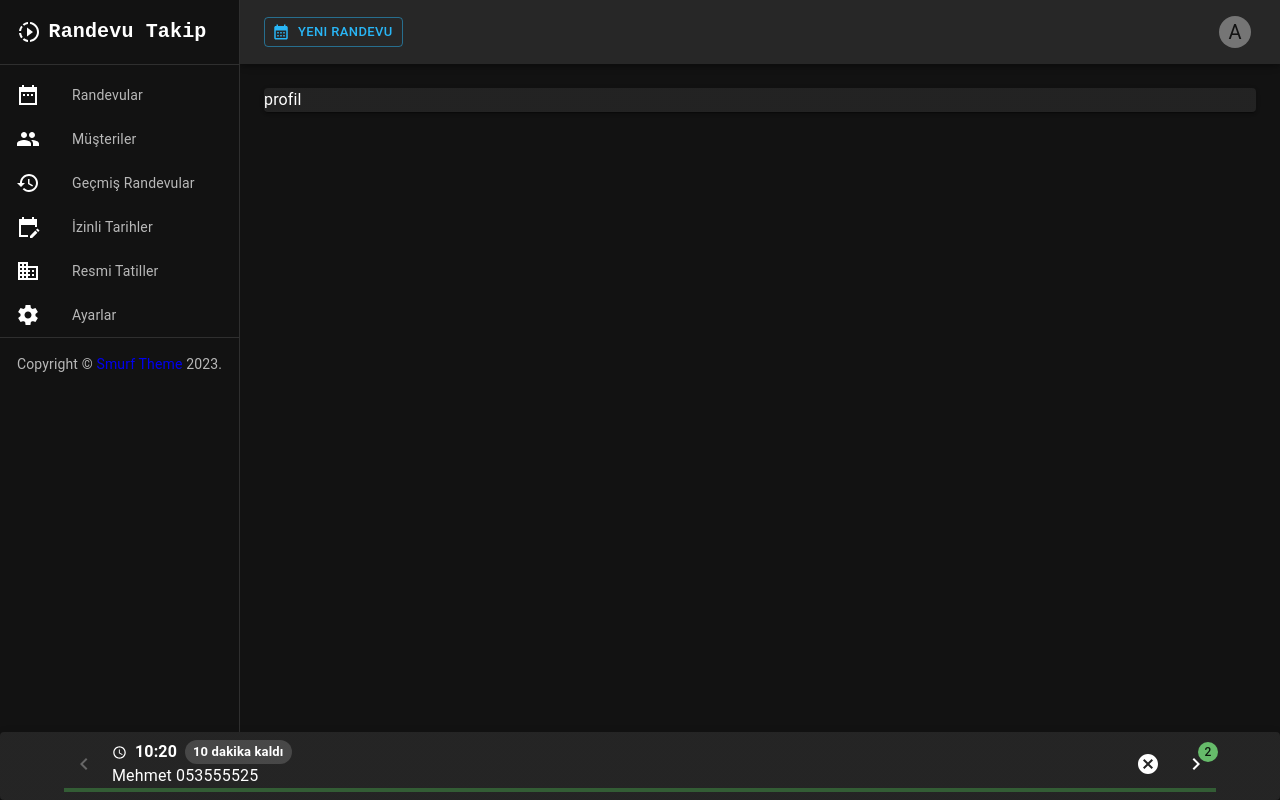
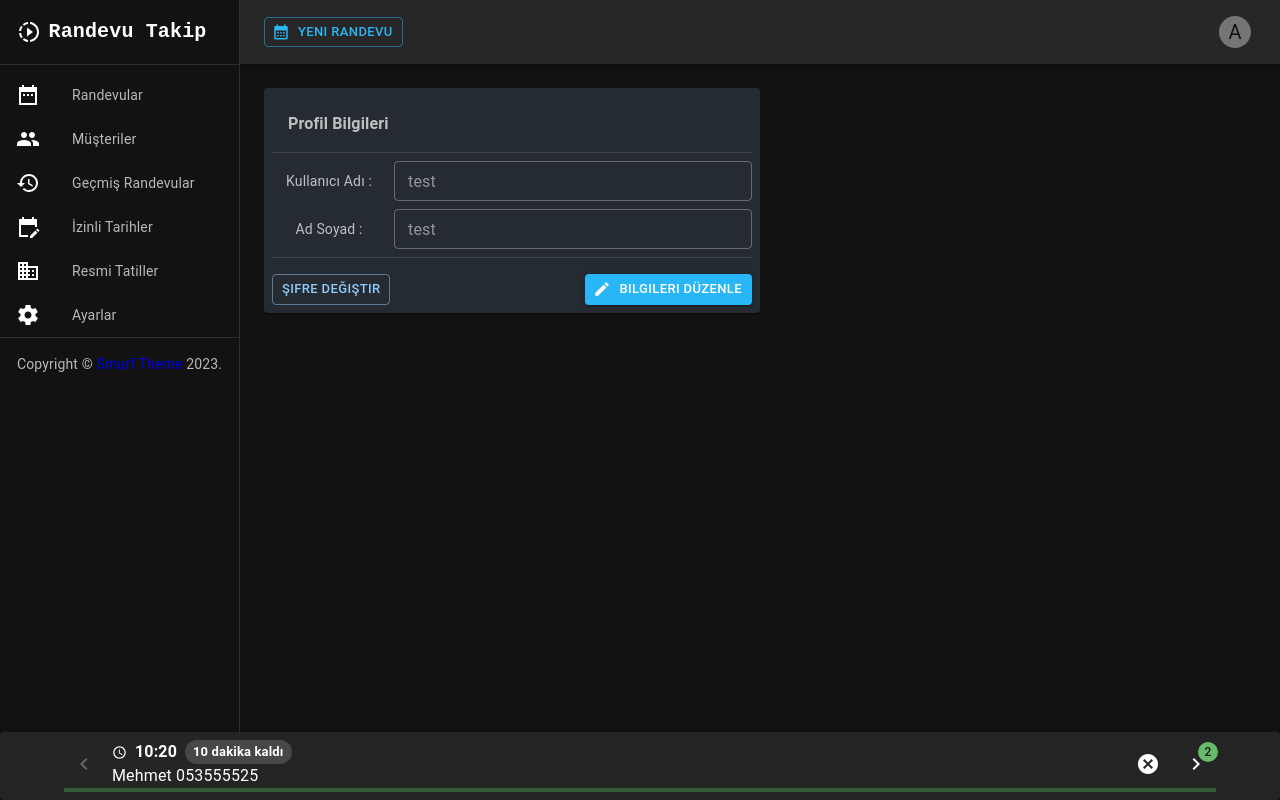
Before and after one commit to gorkembayraktar/randevu-takip, a React (Create React App) app: page /profile in a window 1280 px wide. Built offline with nearby package versions, Linux system fonts and the light colour scheme.

Commit message:
profil ekranı sifre güncelle ekranı yazıldı

```diff
--- a/src/routes/index.js
+++ b/src/routes/index.js
@@ -2,7 +2,7 @@ import {
     Navigate
   } from "react-router-dom";
 
-import { Home, Setting, History, LimitDates, Login, Holiday, Profile, Customers } from '../views/pages'
+import { Home, Setting, History, LimitDates, Login, Holiday, Profile, Customers, ProfilePassword } from '../views/pages'
 
 
 export const routes = [
@@ -56,6 +56,12 @@ export const routes = [
         auth:false
     },
     {
+        path:'/profile/password',
+        element:<ProfilePassword />,
+        exact:true,
+        auth:false
+    },
+    {
         //404 page navigate to main page
         path: '*',
         element: <Navigate  to="/" />
--- a/src/views/pages/Customers.jsx
+++ b/src/views/pages/Customers.jsx
@@ -46,7 +46,7 @@ const CustomIcon = ({ status }) => {
 }
 
 const rows = [
-  { id: 1, fullname: 'Ahmet Çağar', phone: '0535225555', created_at: new Date() },
+  { id: 1, fullname: 'Ahmet Çağar', phone: '0535225555', note: 'asfkas fkas kfsak fask fksa kfask fkas kfask fksa kfask kfas kfak fkak f', created_at: new Date() },
 ];
 
 
@@ -69,6 +69,7 @@ const Customers = () => {
     { field: 'fullname', headerName: 'Adı Soyadı', flex: true },
 
     { field: 'phone', flex: true, headerName: 'Telefon', width: 150, valueGetter: (params) => new AsYouType('TR').input(params.row.phone) },
+    { field: 'note', headerName: 'Not', flex: true },
     { field: 'created_at', headerName: 'Oluşturma tarih', width: 150, valueGetter: (params) => '1 ocak' },
 
     {
@@ -119,7 +120,7 @@ const Customers = () => {
       </Paper>
 
       <Grid container spacing={2}>
-        <Grid item md={7} sx={{ width: '100%' }}>
+        <Grid item md={8} sx={{ width: '100%' }}>
 
           <TableRows rows={rows} columns={columns} pageSize={10} />
 
--- a/src/views/pages/Profile.jsx
+++ b/src/views/pages/Profile.jsx
@@ -1,24 +1,114 @@
 
-import { Grid, Paper } from '@mui/material';
+import { Box, Button, Divider, Grid, Paper, Stack, TextField, Typography } from '@mui/material';
 import { useTitle } from '../../hooks/useTitle'
+import styled from '@emotion/styled';
+import { useState } from 'react';
+import EditIcon from '@mui/icons-material/Edit';
+import SaveIcon from '@mui/icons-material/Save';
+import { Link } from 'react-router-dom';
+const Item = styled(Paper)(({ theme }) => ({
+  backgroundColor: theme.palette.mode === 'dark' ? '#1A2027' : '#fff',
+  ...theme.typography.body2,
+  padding: theme.spacing(1),
+  textAlign: 'center',
+  color: theme.palette.text.secondary,
+}));
 
 
 const Profile = () => {
 
   useTitle("Profil");
 
-  const mode = 'dark';
+  const [editable, setEditable] = useState(false);
+
+
   return (
-    <Paper elevation={2}>
-      <Grid container>
+    <Grid container >
+      <Grid item md={6}>
+        <Item>
+          <Typography fontFamily="revert" fontWeight="bold" sx={{ textAlign: 'left', m: 2 }}>
+            Profil Bilgileri
+          </Typography>
+          <Divider sx={{ my: 1 }} />
 
-        profil
+          <SectionProfile editable={editable} />
 
+          <Divider sx={{ mt: 1 }} />
+          <Grid container justifyContent="space-between" sx={{ mt: 2 }}>
+            <Grid item>
+              <Link to="/profile/password">
+                <Button variant="outlined" size='small'>
+                  Şifre değiştir
+                </Button>
+              </Link>
+            </Grid>
+            <Grid item>
+
+              {
+                !editable ?
+                  <Button variant="contained" color="info" sx={{ color: 'white' }} size='small'
+                    onClick={() => setEditable(true)}
+                    startIcon={<EditIcon />}
+                  >
+                    Bilgileri Düzenle
+                  </Button> :
+                  <Button variant="contained" color="success" sx={{ color: 'white' }} size='small'
+                    startIcon={<SaveIcon />}
+                    onClick={() => setEditable(false)}
+                  >
+                    Bilgileri Kaydet
+                  </Button>
+              }
+
+            </Grid>
+          </Grid>
+
+        </Item>
       </Grid>
-    </Paper>
+
+    </Grid>
   );
 }
 
+const SectionProfile = ({ editable }) => {
+  return (
+    <Grid container spacing={1} alignItems="center">
+      <Grid item md={3} xs={4}>
+        <Typography variant="body" >
+          Kullanıcı Adı :
+        </Typography>
+      </Grid>
+      <Grid item md={9}>
+        <TextField
+          hiddenLabel
+          id="filled-hidden-label-small"
+          value="test"
+          variant="outlined"
+          size="small"
+          fullWidth
+          disabled={!editable}
+        />
+      </Grid>
+      <Grid item md={3} xs={4}>
+        <Typography variant="body" justify="flex-start">
+          Ad Soyad :
+        </Typography>
+      </Grid>
+      <Grid item md={9}>
+        <TextField
+          hiddenLabel
+          id="filled-hidden-label-small"
+          value="test"
+          defaultValue=""
+          variant="outlined"
+          size="small"
+          fullWidth
+          disabled={!editable}
 
+        />
+      </Grid>
+    </Grid>
+  );
+};
 
 export default Profile;
--- /dev/null
+++ b/src/views/pages/ProfilePassword.jsx
@@ -0,0 +1,135 @@
+
+import { Box, Button, Divider, FormControl, Grid, IconButton, InputAdornment, InputLabel, OutlinedInput, Paper, Stack, TextField, Typography } from '@mui/material';
+import { useTitle } from '../../hooks/useTitle'
+import styled from '@emotion/styled';
+import React, { useState } from 'react';
+import EditIcon from '@mui/icons-material/Edit';
+import SaveIcon from '@mui/icons-material/Save';
+import { Link } from 'react-router-dom';
+import Visibility from '@mui/icons-material/Visibility';
+import VisibilityOff from '@mui/icons-material/VisibilityOff';
+
+const Item = styled(Paper)(({ theme }) => ({
+  backgroundColor: theme.palette.mode === 'dark' ? '#1A2027' : '#fff',
+  ...theme.typography.body2,
+  padding: theme.spacing(1),
+  textAlign: 'center',
+  color: theme.palette.text.secondary,
+}));
+
+
+const ProfilePassword = () => {
+
+  useTitle("Şifre Değiştir");
+
+
+
+  return (
+    <Grid container >
+      <Grid item md={6}>
+        <Item>
+          <Typography fontFamily="revert" fontWeight="bold" sx={{ textAlign: 'left', m: 2 }}>
+            Şifre Değiştir
+          </Typography>
+          <Divider sx={{ my: 1 }} />
+
+
+          <SectionProfile />
+
+          <Divider sx={{ mt: 1 }} />
+          <Grid container justifyContent="space-between" sx={{ mt: 2 }}>
+            <Grid item>
+              <Link to="/profile">
+                <Button variant="text" size='small'>
+                  Kullanıcı bilgileri
+                </Button>
+              </Link>
+            </Grid>
+            <Grid item>
+
+              <Button variant="contained" color="success" sx={{ color: 'white' }} size='small'
+                startIcon={<SaveIcon />}
+                onClick={() => null}
+              >
+                Şifre güncelle
+              </Button>
+
+            </Grid>
+          </Grid>
+
+        </Item>
+      </Grid>
+
+    </Grid>
+  );
+}
+
+const SectionProfile = () => {
+
+  return (
+    <Grid container spacing={1} justify="start" alignItems="center">
+      <Grid item md={3}>
+        <Typography variant="body">
+          Mevcut Şifreniz
+        </Typography>
+      </Grid>
+      <Grid item md={9}>
+        <CustomPasswordField />
+      </Grid>
+      <Grid item md={3}>
+        <Typography variant="body">
+          Yeni Şifreniz
+        </Typography>
+      </Grid>
+      <Grid item md={9}>
+        <CustomPasswordField />
+      </Grid>
+      <Grid item md={3}>
+        <Typography variant="body">
+          Yeni Şifreniz Onay
+        </Typography>
+      </Grid>
+      <Grid item md={9}>
+        <CustomPasswordField />
+      </Grid>
+    </Grid>
+  );
+};
+
+
+const CustomPasswordField = () => {
+
+
+  const [showPassword, setShowPassword] = React.useState(false);
+
+  const handleClickShowPassword = () => setShowPassword((show) => !show);
+
+  const handleMouseDownPassword = (event) => {
+    event.preventDefault();
+  };
+
+
+
+  return (
+    <FormControl fullWidth size='small' variant="outlined">
+      <OutlinedInput
+        id="outlined-adornment-password"
+        type={showPassword ? 'text' : 'password'}
+        endAdornment={
+          <InputAdornment position="end">
+            <IconButton
+              aria-label="toggle password visibility"
+              onClick={handleClickShowPassword}
+              onMouseDown={handleMouseDownPassword}
+              edge="end"
+            >
+              {showPassword ? <VisibilityOff /> : <Visibility />}
+            </IconButton>
+          </InputAdornment>
+        }
+      />
+    </FormControl>
+  );
+}
+
+export default ProfilePassword;
--- a/src/views/pages/index.js
+++ b/src/views/pages/index.js
@@ -6,7 +6,7 @@ import Login  from "./Login";
 import Holiday from "./Holiday";
 import Profile from "./Profile";
 import Customers from "./Customers";
-
+import ProfilePassword from './ProfilePassword'
 
 export {
     Home,
@@ -16,5 +16,6 @@ export {
     Login,
     Holiday,
     Profile,
-    Customers
+    Customers,
+    ProfilePassword
 }
```
